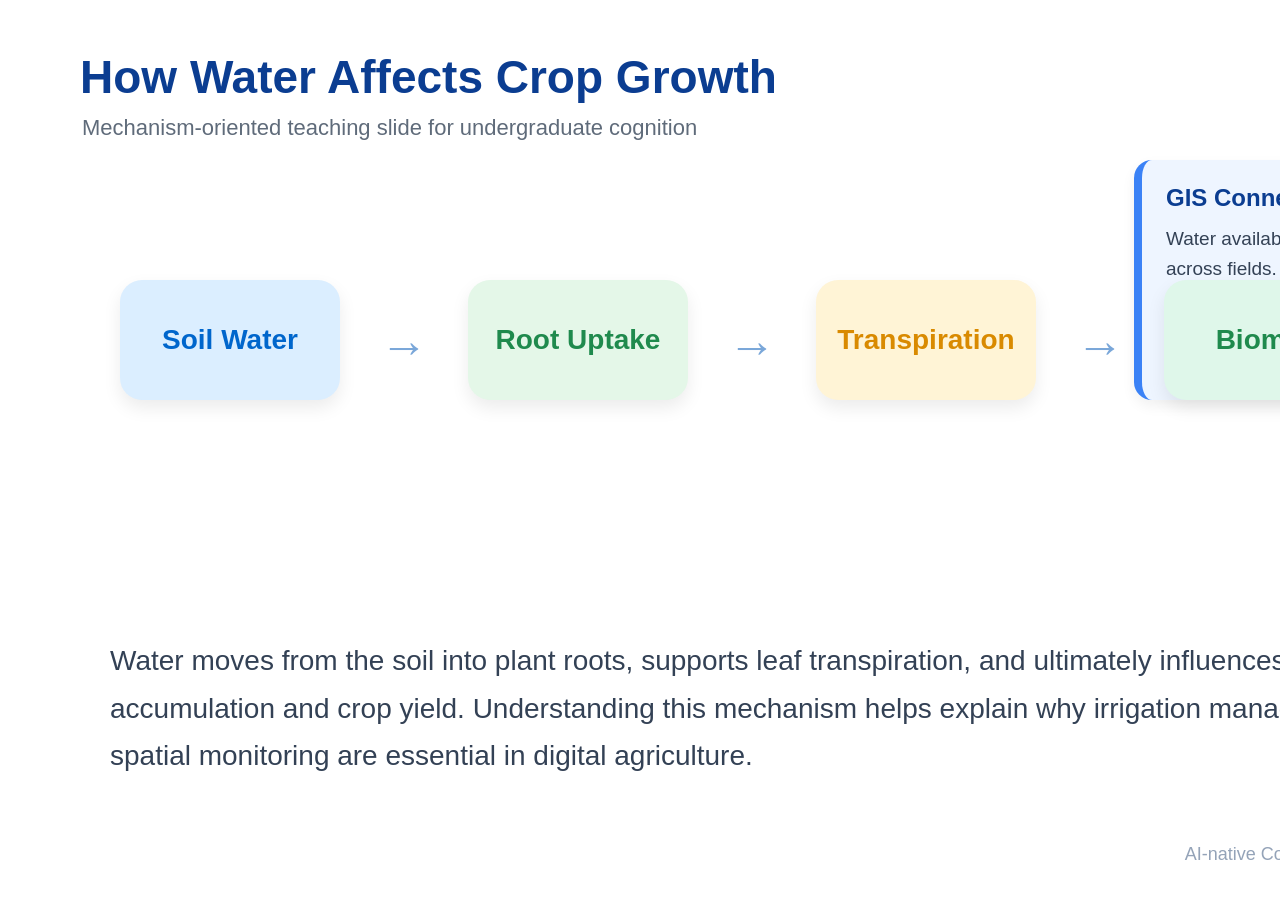
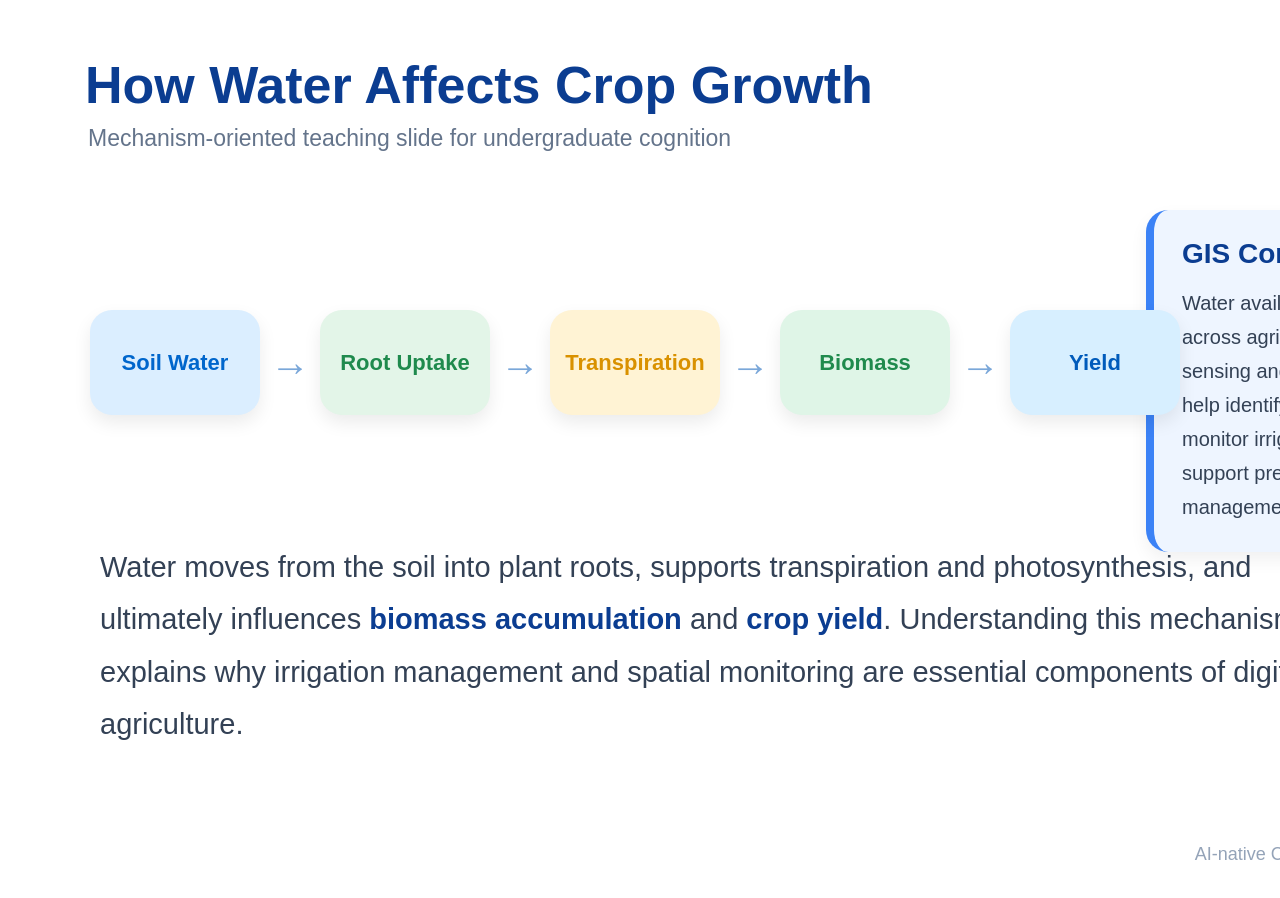
Before and after one commit to sfyqiu/ppt-cognitive-design-skill, a plain HTML site: page rendering/html/water_growth_slide.html in a window 1280 px wide. Shown: the top 898 px of the page. Drawn offline with Linux system fonts and the light colour scheme.

Commit message:
upgrade rendering engine with adaptive layout optimization
Improve slide rendering using responsive spacing, collision avoidance, semantic hierarchy, and adaptive visual balance.

```diff
--- a/rendering/html/water_growth_slide.html
+++ b/rendering/html/water_growth_slide.html
@@ -9,167 +9,235 @@
 
 body{
     margin:0;
-    background:#f4f7fb;
+    background:#eef2f7;
     font-family:Arial, Helvetica, sans-serif;
 }
 
 .slide{
+
     width:1600px;
     height:900px;
+
     margin:auto;
+
     background:white;
+
     position:relative;
+
     overflow:hidden;
 }
 
-/* Top Title */
+/* =========================
+   TITLE SYSTEM
+========================= */
 
 .title{
+
     position:absolute;
-    top:50px;
-    left:80px;
 
-    font-size:46px;
+    top:55px;
+    left:85px;
+
+    font-size:52px;
     font-weight:700;
+
     color:#0b3d91;
 }
 
 .subtitle{
+
     position:absolute;
-    top:115px;
-    left:82px;
 
-    font-size:22px;
-    color:#5f6b7a;
+    top:125px;
+    left:88px;
+
+    font-size:23px;
+
+    color:#64748b;
 }
 
-/* Mechanism Flow */
+/* =========================
+   FLOW SYSTEM
+========================= */
+
+.flow-wrapper{
+
+    position:absolute;
+
+    top:310px;
+    left:90px;
+
+    width:1040px;
+}
 
 .flow-container{
-    position:absolute;
-    top:280px;
-    left:120px;
 
     display:flex;
+
+    justify-content:space-between;
+
     align-items:center;
-    gap:40px;
 }
 
-/* Boxes */
+/* =========================
+   BOXES
+========================= */
 
 .box{
-    width:220px;
-    height:120px;
+
+    width:170px;
+    height:105px;
 
     border-radius:22px;
 
     display:flex;
+
     align-items:center;
     justify-content:center;
 
     text-align:center;
 
-    font-size:28px;
-    font-weight:600;
+    font-size:22px;
+    font-weight:700;
 
     box-shadow:0 8px 18px rgba(0,0,0,0.08);
+
+    flex-shrink:0;
 }
 
 /* Semantic Colors */
 
 .water{
+
     background:#dbeeff;
     color:#0066cc;
 }
 
 .root{
-    background:#e4f7e8;
+
+    background:#e3f5e8;
     color:#1f8a4d;
 }
 
 .transpiration{
-    background:#fff4d6;
-    color:#d98a00;
+
+    background:#fff3d4;
+    color:#d99100;
 }
 
 .biomass{
-    background:#dff7ea;
+
+    background:#dff5e7;
     color:#1f8a4d;
 }
 
 .yield{
-    background:#d7f0ff;
+
+    background:#d7efff;
     color:#005bbb;
 }
 
-/* Arrow */
+/* =========================
+   ARROW
+========================= */
 
 .arrow{
-    font-size:48px;
+
+    font-size:40px;
+
     color:#7aa7d9;
+
     font-weight:700;
+
+    margin:0 10px;
 }
 
-/* Bottom Explanation */
+/* =========================
+   GIS PANEL
+========================= */
 
-.note{
+.gis-panel{
+
     position:absolute;
 
-    left:110px;
-    bottom:120px;
+    top:210px;
+    right:90px;
 
-    width:1320px;
+    width:300px;
+
+    background:#eef5ff;
+
+    border-left:8px solid #3b82f6;
+
+    border-radius:22px;
+
+    padding:28px;
+
+    box-shadow:0 8px 18px rgba(0,0,0,0.06);
+}
+
+.gis-title{
 
     font-size:28px;
+    font-weight:700;
+
+    color:#0b3d91;
+
+    margin-bottom:16px;
+}
+
+.gis-text{
+
+    font-size:20px;
+
     line-height:1.7;
 
     color:#334155;
 }
 
-/* GIS Note */
+/* =========================
+   EXPLANATION BLOCK
+========================= */
 
-.gis-note{
+.note{
+
     position:absolute;
 
-    right:90px;
-    top:160px;
+    left:100px;
+    bottom:150px;
 
-    width:320px;
+    width:1220px;
 
-    background:#eef5ff;
+    font-size:29px;
 
-    border-left:8px solid #3b82f6;
+    line-height:1.8;
 
-    padding:24px;
-
-    border-radius:18px;
-
-    box-shadow:0 6px 14px rgba(0,0,0,0.06);
-}
-
-.gis-title{
-    font-size:24px;
-    font-weight:700;
-    color:#0b3d91;
-
-    margin-bottom:12px;
-}
-
-.gis-text{
-    font-size:19px;
-    line-height:1.6;
     color:#334155;
 }
 
-/* Footer */
+/* =========================
+   EMPHASIS
+========================= */
+
+.highlight{
+
+    color:#0b3d91;
+    font-weight:700;
+}
+
+/* =========================
+   FOOTER
+========================= */
 
 .footer{
+
     position:absolute;
 
     bottom:35px;
-    right:70px;
+    right:60px;
 
     font-size:18px;
+
     color:#94a3b8;
 }
 
@@ -180,6 +248,8 @@ body{
 
 <div class="slide">
 
+    <!-- TITLE -->
+
     <div class="title">
         How Water Affects Crop Growth
     </div>
@@ -188,19 +258,29 @@ body{
         Mechanism-oriented teaching slide for undergraduate cognition
     </div>
 
-    <div class="gis-note">
+    <!-- GIS PANEL -->
+
+    <div class="gis-panel">
 
         <div class="gis-title">
             GIS Connection
         </div>
 
         <div class="gis-text">
-            Water availability varies spatially across fields.
-            Remote sensing and GIS help monitor crop water stress
-            and support precision agriculture decisions.
+
+            Water availability varies spatially across agricultural fields.
+
+            Remote sensing and GIS technologies help identify crop water stress,
+            monitor irrigation patterns,
+            and support precision agriculture management.
+
         </div>
 
     </div>
+
+    <!-- FLOW SYSTEM -->
+
+    <div class="flow-wrapper">
 
         <div class="flow-container">
 
@@ -234,14 +314,25 @@ body{
 
         </div>
 
+    </div>
+
+    <!-- EXPLANATION -->
+
     <div class="note">
 
-        Water moves from the soil into plant roots, supports leaf transpiration,
-        and ultimately influences biomass accumulation and crop yield.
-        Understanding this mechanism helps explain why irrigation management
-        and spatial monitoring are essential in digital agriculture.
+        Water moves from the soil into plant roots,
+        supports transpiration and photosynthesis,
+        and ultimately influences
+        <span class="highlight">biomass accumulation</span>
+        and
+        <span class="highlight">crop yield</span>.
+
+        Understanding this mechanism explains why irrigation management
+        and spatial monitoring are essential components of digital agriculture.
 
     </div>
+
+    <!-- FOOTER -->
 
     <div class="footer">
         AI-native Cognitive Presentation Rendering
```
Lines whose indentation alone changed are shown as unchanged.
